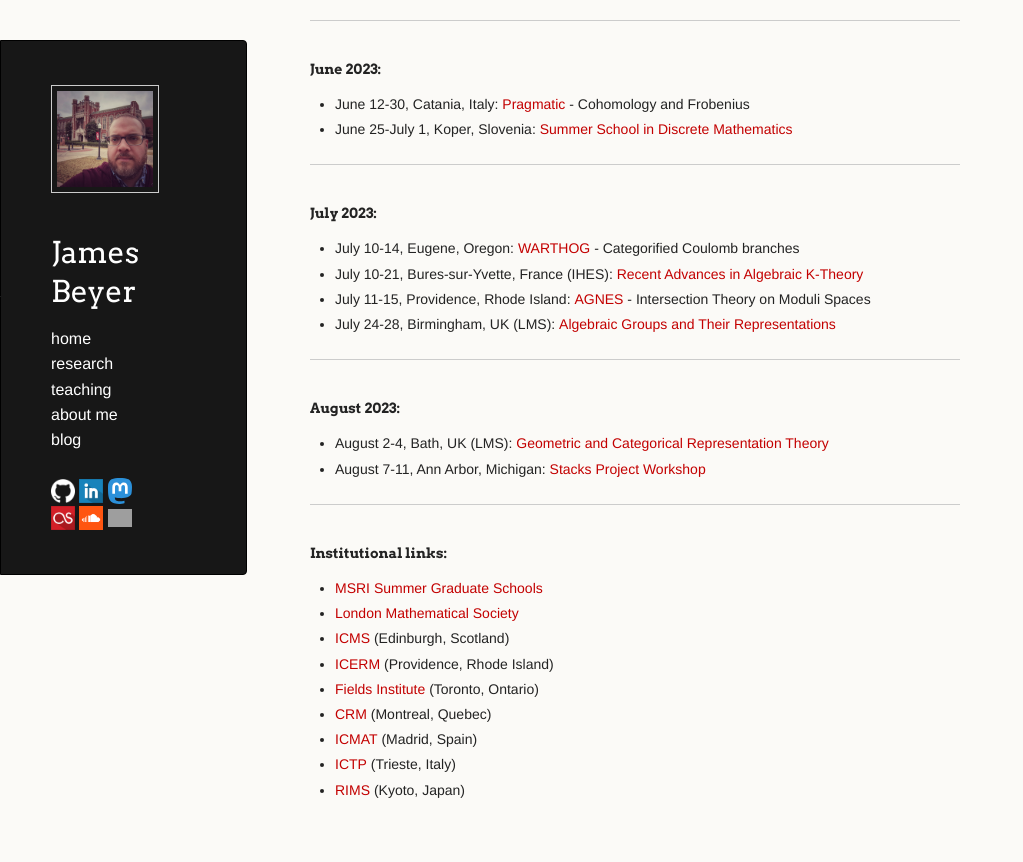
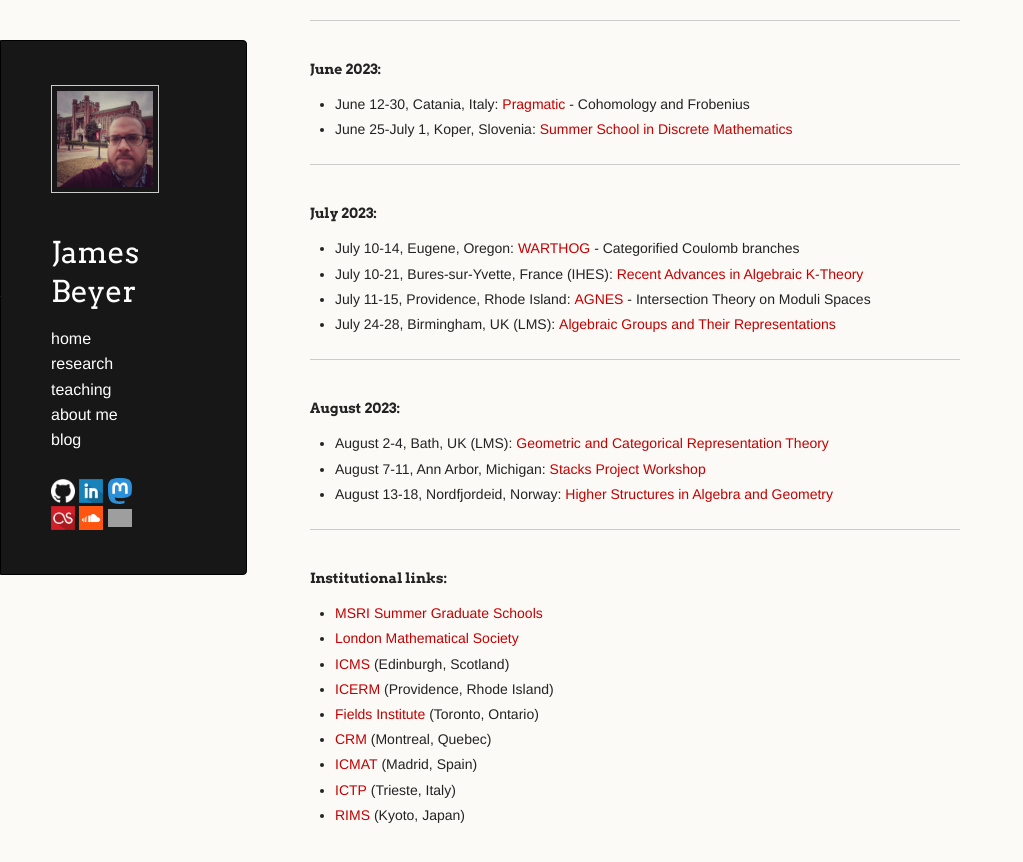
Before and after one commit to jebeyer/jebeyer.github.io, a Jekyll site: the page built from _posts/2023-01-28-summer_workshops.md, in a window 1280 px wide and 900 px high, scrolled down 524 px. Shown: the top 862 px of the window, without its empty margins (0-1023 px from the left). Built offline with Jekyll 4.4.1, drawn with Linux system fonts in a browser that asks for light colours; a script that is not in the unit is left out; grey boxes are pictures that could not be loaded.

Commit message:
added higher structures link

```diff
--- a/_posts/2023-01-28-summer_workshops.md
+++ b/_posts/2023-01-28-summer_workshops.md
@@ -39,6 +39,7 @@ Disclaimer: I'm not adding a workshop to the list if registrations are already c
 #### August 2023:
 * August 2-4, Bath, UK (LMS): [Geometric and Categorical Representation Theory](https://sites.google.com/view/geometric-and-categorical-lms/home)
 * August 7-11, Ann Arbor, Michigan: [Stacks Project Workshop](https://stacks.github.io/)
+* August 13-18, Nordfjordeid, Norway: [Higher Structures in Algebra and Geometry](https://wiki.math.ntnu.no/nordfjordeid2023/start?redirect=1)
 
 ---
 
```
